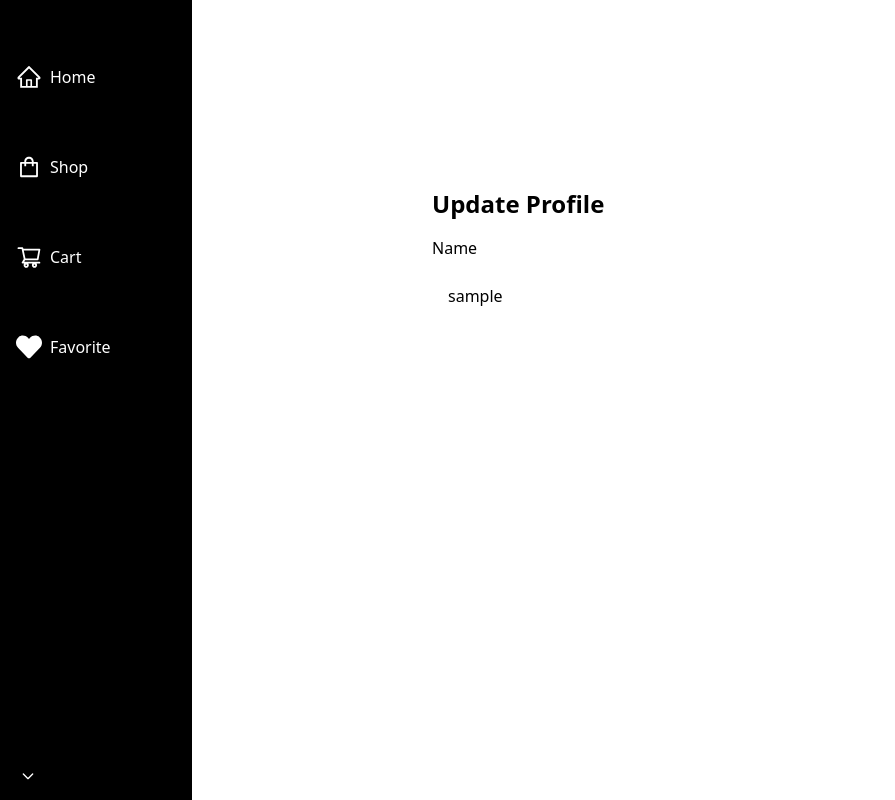
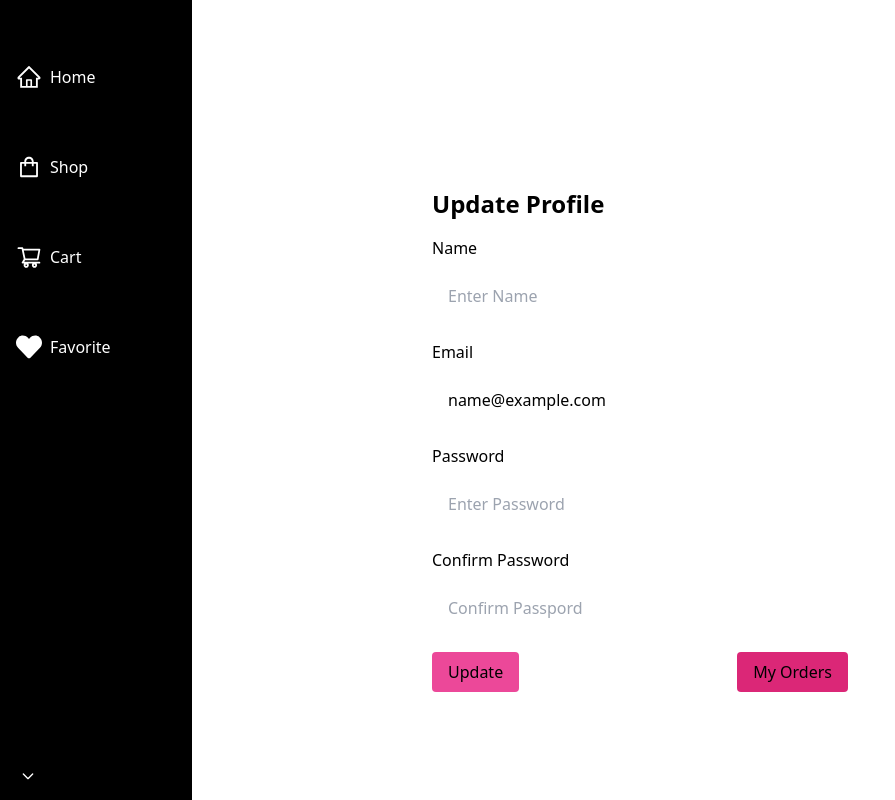
Before and after one commit to Tanzida999/E-Commerce-Websiite, a React (Vite) app in the folder frontend/: page /profile in a window 1280 px wide. Shown: the whole page, without its empty margins (0-895 px from the left). Built offline with nearby package versions, Linux system fonts and the light colour scheme; sample sign-in values are in the browser's storage.

Commit message:
Profile page

```diff
--- a/frontend/src/pages/User/Profile.jsx
+++ b/frontend/src/pages/User/Profile.jsx
@@ -7,7 +7,7 @@ import { Link } from "react-router-dom";
 import { useProfileMutation } from "../../redux/api/usersApiSlice";
 
 const Profile = () => {
-  const [username, setUsername] = useState("");
+  const [userName, setUsername] = useState("");
   const [email, setEmail] = useState("");
   const [password, setPassword] = useState("");
   const [confirmPassword, setConfirmPassword] = useState("");
@@ -17,9 +17,28 @@ const Profile = () => {
     useProfileMutation();
 
   useEffect(() => {
-    setUsername(userInfo.username);
+    setUsername(userInfo.userName);
     setEmail(userInfo.email);
-  }, [userInfo.email, userInfo.username]);
+  }, [userInfo.email, userInfo.userName]);
+  const submitHandler = async (e) => {
+    e.preventDefault();
+    if (password !== confirmPassword) {
+      toast.error("Passwords Do Not Match");
+    } else {
+      try {
+        const res = await updateProfile({
+          _id: userInfo._id,
+          userName,
+          email,
+          password,
+        }).unwrap();
+        dispatch(setCredentials({ ...res }));
+        toast.success("Profile Updated SuccessFully");
+      } catch (error) {
+        toast.error(error?.data?.message || error.message);
+      }
+    }
+  };
 
   const dispatch = useDispatch();
   return (
@@ -27,19 +46,65 @@ const Profile = () => {
       <div className="flex justify-center align-center md:flex md:space-x-4">
         <div className="md:w-1/3">
           <h2 className="text-2xl font-semibold mb-4">Update Profile</h2>
-          <form action="">
+          <form onSubmit={submitHandler}>
             <div className="mb-4">
               <label className="block text-black mb-2">Name</label>
               <input
                 type="text"
                 placeholder="Enter Name"
                 className="form-input p-4 rounded-sm w-full"
-                value={username}
+                value={userName}
                 onChange={(e) => setUsername(e.target.value)}
               />
             </div>
+
+            <div className="mb-4">
+              <label className="block text-black mb-2">Email</label>
+              <input
+                type="email"
+                placeholder="Enter email"
+                className="form-input p-4 rounded-sm w-full"
+                value={email}
+                onChange={(e) => setUsername(e.target.value)}
+              />
+            </div>
+            <div className="mb-4">
+              <label className="block text-black mb-2">Password</label>
+              <input
+                type="password"
+                placeholder="Enter Password"
+                className="form-input p-4 rounded-sm w-full"
+                value={password}
+                onChange={(e) => setUsername(e.target.value)}
+              />
+            </div>
+            <div className="mb-4">
+              <label className="block text-black mb-2">Confirm Password</label>
+              <input
+                type="password"
+                placeholder="Confirm Passpord"
+                className="form-input p-4 rounded-sm w-full"
+                value={confirmPassword}
+                onChange={(e) => setUsername(e.target.value)}
+              />
+            </div>
+            <div className="flex justify-between">
+              <button
+                className="bg-pink-500 text-black py-2 px-4 rounded hover:bg-pink-6000"
+                type="submit"
+              >
+                Update
+              </button>
+              <Link
+                to="/user-orders"
+                className="bg-pink-600 text-black py-2 px-4 rounded hover:bg-pink-700"
+              >
+                My Orders
+              </Link>
+            </div>
           </form>
         </div>
+        {loadingUpadteProfile && <Loader />}
       </div>
     </div>
   );
```
